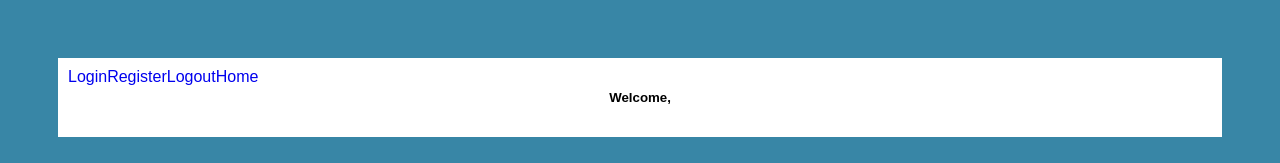
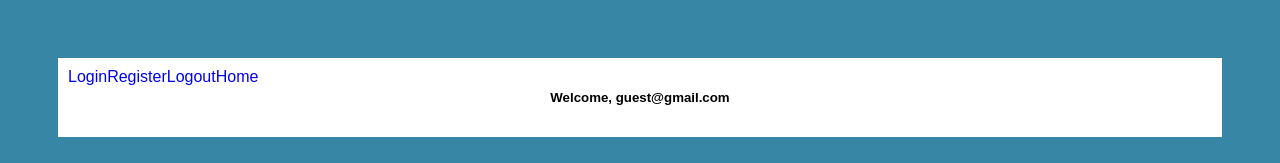
Before and after one commit to claraadora/frontend, a React (Create React App) app: page / in a window 1280 px wide. Shown: the top 163 px of the page. Built offline with nearby package versions, Linux system fonts and the light colour scheme; no server answers.

Commit message:
Fixed minor issues

```diff
--- a/src/components/User.js
+++ b/src/components/User.js
@@ -2,7 +2,6 @@ import React from "react";
 import { useSelector } from "react-redux";
 
 export const User = () => {
-  const user = useSelector((state) => state.loggedUser);
-  console.log(user);
-  return <h5>Welcome, {user.email} </h5>;
+  const data = useSelector((state) => state.loggedUser);
+  return <h5>Welcome, {data.loggedUser.email} </h5>;
 };
```
